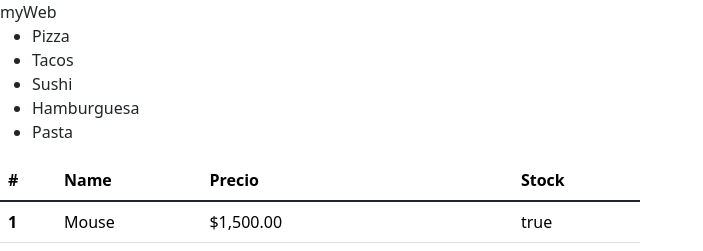
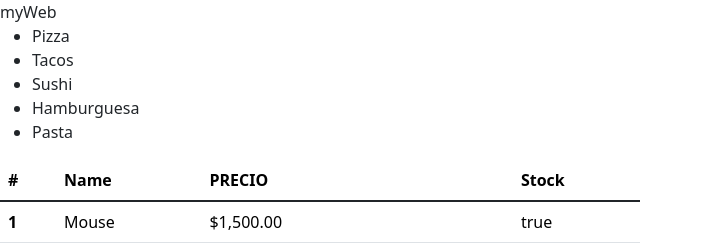
Before and after one commit to PCODEVS/devJrs, an Angular app: page / in a window 1280 px wide. Shown: the top 251 px of the page, without its empty margins (0-703 px from the left). Built offline with nearby package versions, Linux system fonts and the light colour scheme.

Commit message:
Cambio encabezado a MAYUSCULAS

```diff
--- a/src/app/app.component.html
+++ b/src/app/app.component.html
@@ -12,7 +12,7 @@
       <tr>
         <th scope="col">#</th>
         <th scope="col">Name</th>
-        <th scope="col">Precio</th>
+        <th scope="col">PRECIO</th>
 
         <th scope="col">Stock</th>
       </tr>
```
